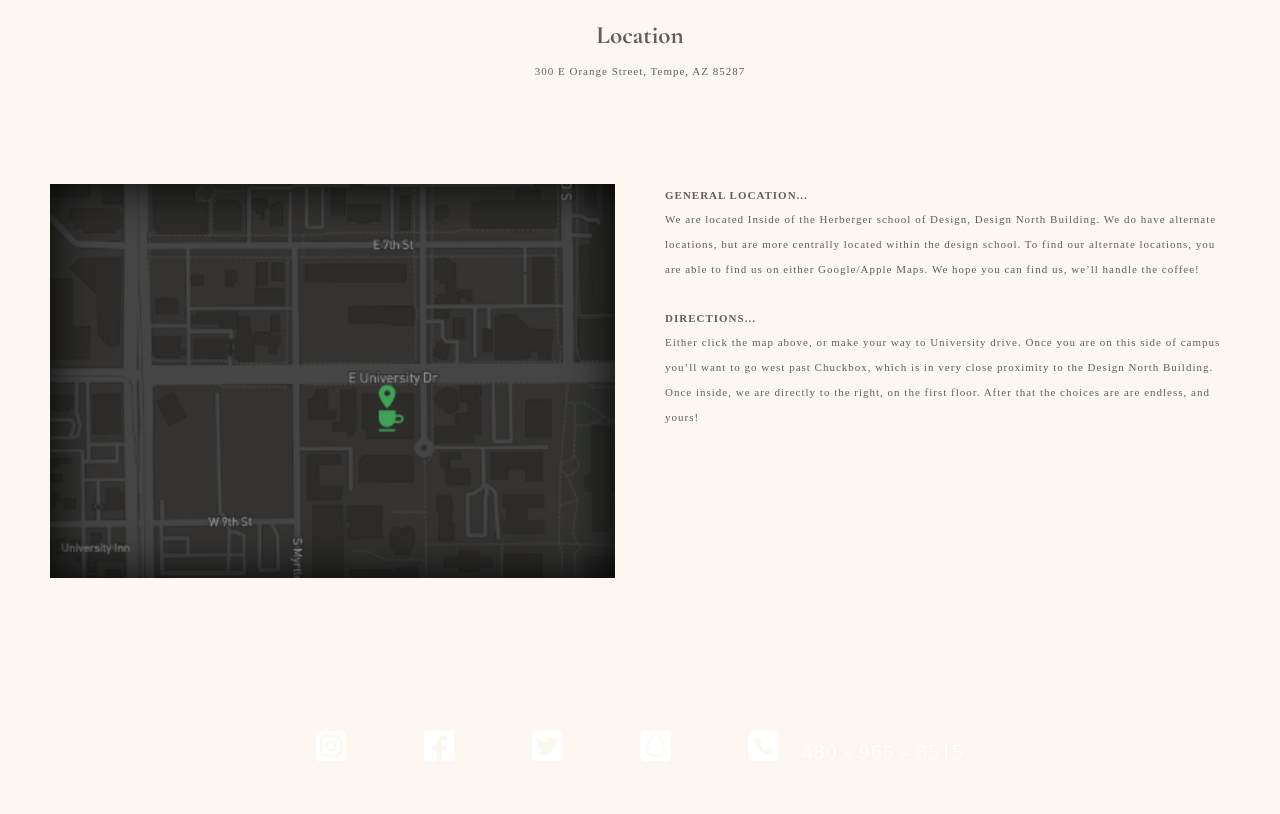
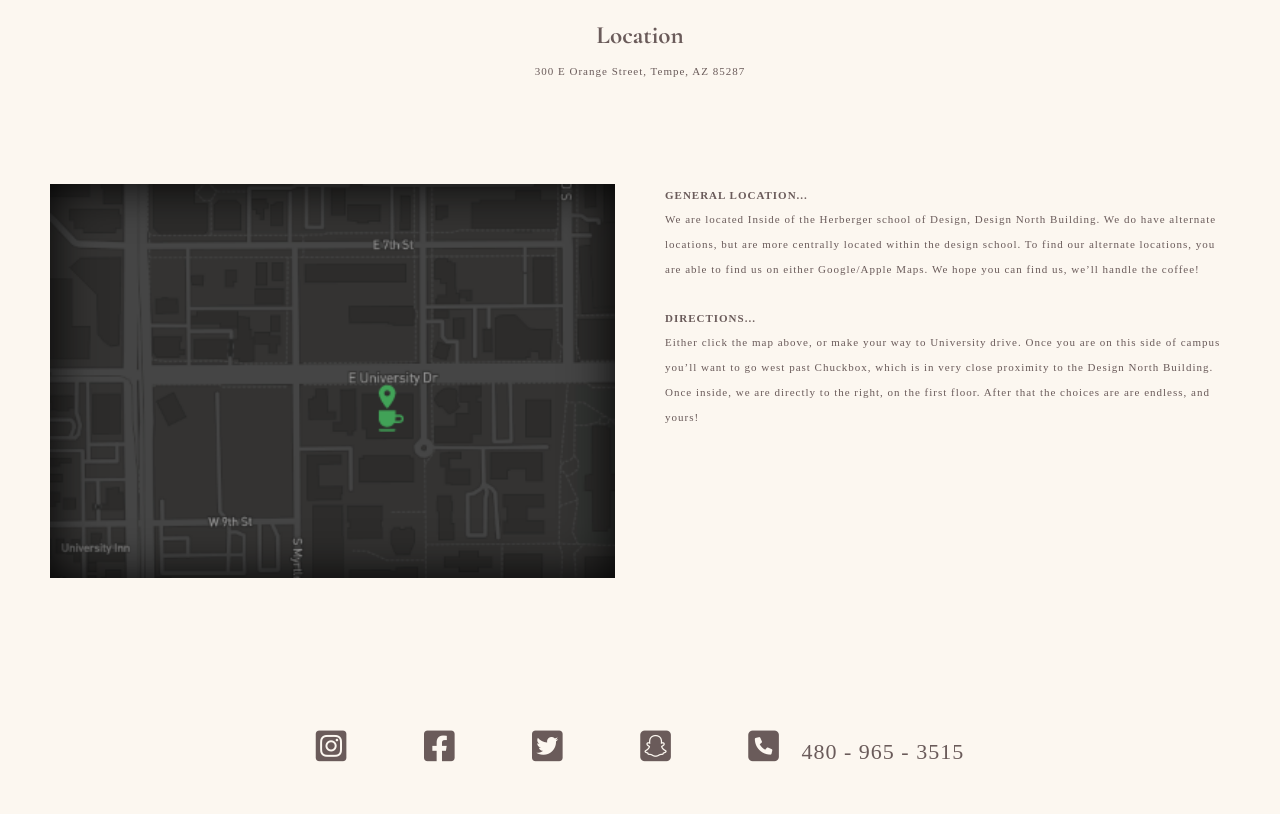
Before and after one commit to hbfrazie/gra322_s22, a plain HTML site: page charlies-site/index.html in a window 1280 px wide. Shown: the part 2151-2965 px from the top of the page. Drawn offline with nearby package versions, Linux system fonts and the light colour scheme; a web font is replaced by a local one.

Commit message:
Update styles.css
Charlie's logo update

```diff
--- a/charlies-site/css/styles.css
+++ b/charlies-site/css/styles.css
@@ -47,14 +47,8 @@ body {
  text-align: center;
  }
 
- .nav-bar {
-   background-image: url(/img/coffee-beans.jpg);
-   background-size: 100%;
-   background-repeat: no-repeat;
- }
-
  .logos {
-  color: #fff;
+  color: #6A5B5A;
   padding: 50px 0;
   font-size: 11px;
   font-style: bold;
@@ -334,7 +328,7 @@ body {
  }
 
  .logos {
-  color: #fff;
+  color: #6A5B5A;
   padding: 50px 0;
   font-size: 22px;
   font-style: bold;
```
